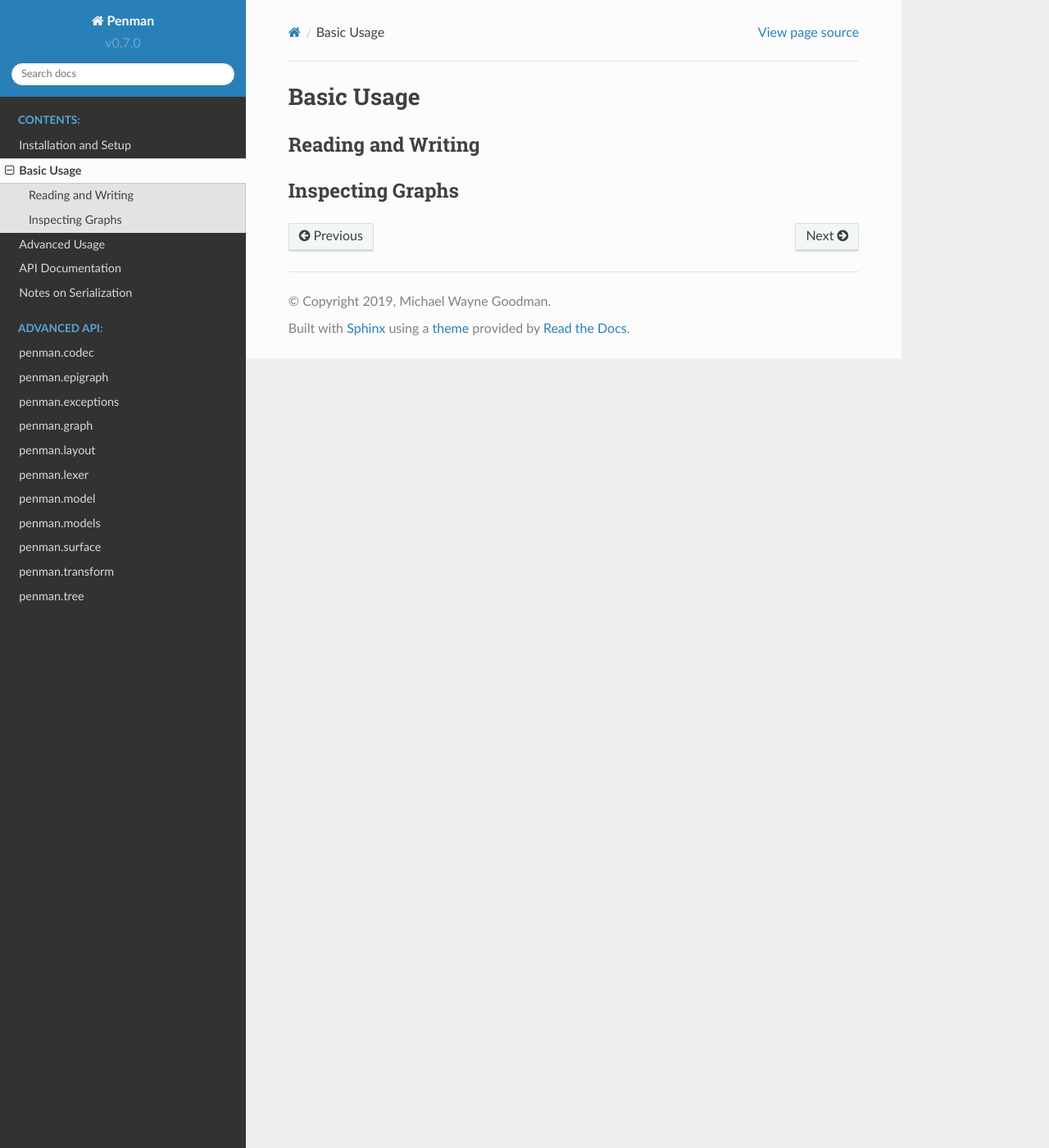
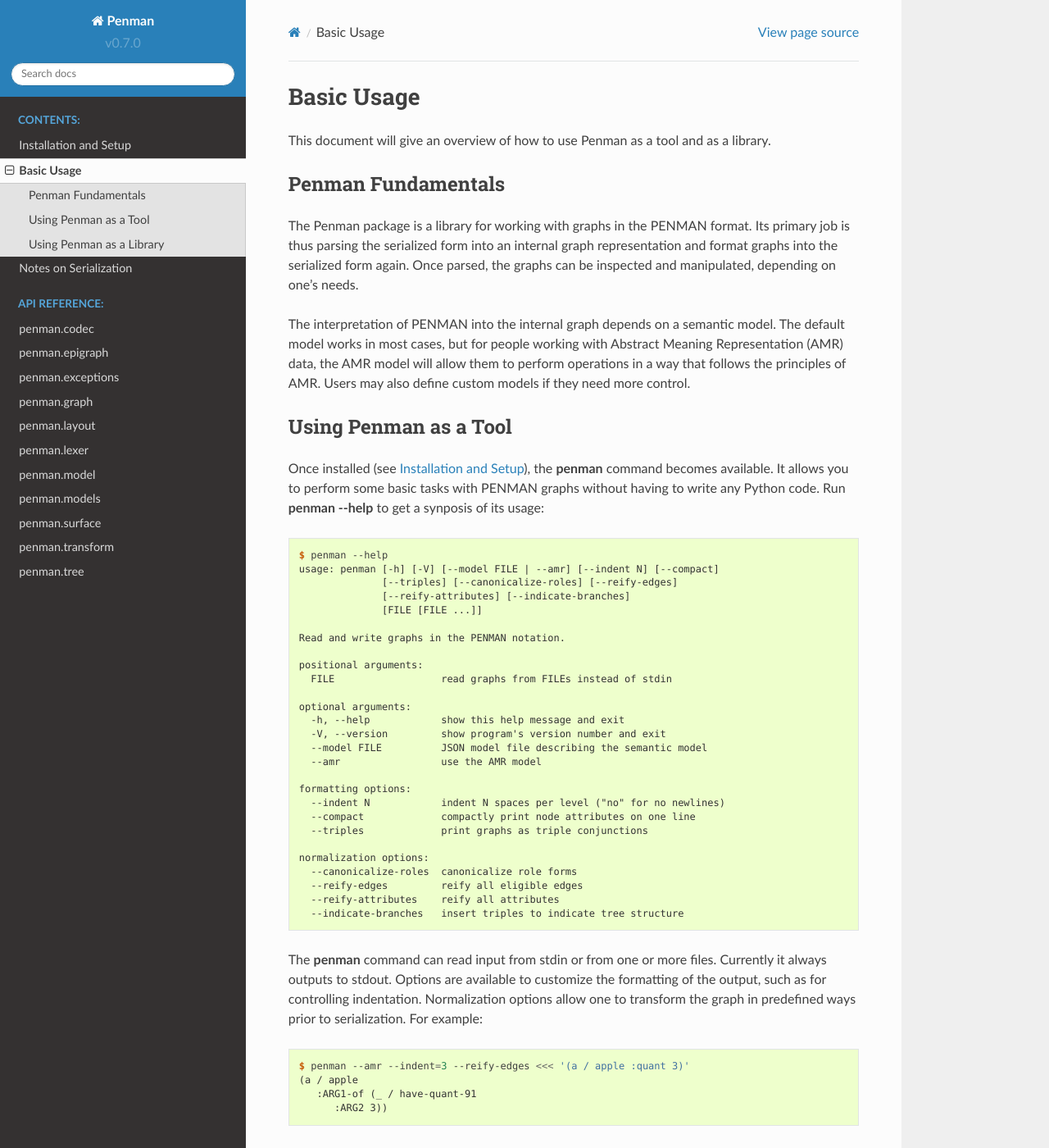
Before and after one commit to goodmami/penman, a Sphinx documentation site: the page built from docs/basic.rst, in a window 1280 px wide and 1400 px high. Shown: the whole window at 82% size. Built offline with Sphinx 7.4.7 and the Read the Docs theme 2.0.0, drawn with Linux system fonts in a browser that asks for light colours; some of the changed text lies outside the part shown.

Commit message:
Update documentation

```diff
--- a/docs/advanced.rst
+++ /dev/null
@@ -1,6 +0,0 @@
-
-Advanced Usage
-==============
-
-Subclassing the Codec
----------------------
--- a/docs/basic.rst
+++ b/docs/basic.rst
@@ -2,8 +2,108 @@
 Basic Usage
 ===========
 
-Reading and Writing
+This document will give an overview of how to use Penman as a tool and
+as a library.
+
+
+Penman Fundamentals
 -------------------
 
-Inspecting Graphs
------------------
+The Penman package is a library for working with graphs in the PENMAN
+format. Its primary job is thus parsing the serialized form into an
+internal graph representation and format graphs into the serialized
+form again. Once parsed, the graphs can be inspected and manipulated,
+depending on one's needs.
+
+The interpretation of PENMAN into the internal graph depends on a
+semantic model. The default model works in most cases, but for people
+working with Abstract Meaning Representation (AMR) data, the AMR model
+will allow them to perform operations in a way that follows the
+principles of AMR. Users may also define custom models if they need
+more control.
+
+
+Using Penman as a Tool
+----------------------
+
+Once installed (see :doc:`setup`), the :command:`penman` command
+becomes available. It allows you to perform some basic tasks with
+PENMAN graphs without having to write any Python code. Run
+:command:`penman --help` to get a synposis of its usage:
+
+.. code-block:: console
+
+   $ penman --help
+   usage: penman [-h] [-V] [--model FILE | --amr] [--indent N] [--compact]
+                 [--triples] [--canonicalize-roles] [--reify-edges]
+                 [--reify-attributes] [--indicate-branches]
+                 [FILE [FILE ...]]
+
+   Read and write graphs in the PENMAN notation.
+
+   positional arguments:
+     FILE                  read graphs from FILEs instead of stdin
+
+   optional arguments:
+     -h, --help            show this help message and exit
+     -V, --version         show program's version number and exit
+     --model FILE          JSON model file describing the semantic model
+     --amr                 use the AMR model
+
+   formatting options:
+     --indent N            indent N spaces per level ("no" for no newlines)
+     --compact             compactly print node attributes on one line
+     --triples             print graphs as triple conjunctions
+
+   normalization options:
+     --canonicalize-roles  canonicalize role forms
+     --reify-edges         reify all eligible edges
+     --reify-attributes    reify all attributes
+     --indicate-branches   insert triples to indicate tree structure
+
+The :command:`penman` command can read input from stdin or from one or
+more files. Currently it always outputs to stdout. Options are
+available to customize the formatting of the output, such as for
+controlling indentation. Normalization options allow one to transform
+the graph in predefined ways prior to serialization. For example:
+
+.. code-block:: console
+
+   $ penman --amr --indent=3 --reify-edges <<< '(a / apple :quant 3)'
+   (a / apple
+      :ARG1-of (_ / have-quant-91
+         :ARG2 3))
+
+
+Using Penman as a Library
+-------------------------
+
+While the command-line utility is convenient, it does not expose all
+the functionality that the Penman package has. For more sophisticated
+uses, the API allows one to directly inspect trees and graphs,
+construct and manipulate trees and graphs, further customize
+serialization, interface with other systems, etc.
+
+For example:
+
+.. code-block:: python
+
+   >>> from penman.codec import PENMANCodec
+   >>> codec = PENMANCodec()
+   >>> g = codec.decode('(b / bark-01 :ARG0 (d / dog))')
+   >>> g.attributes()
+   [Attribute(source='b', role=':instance', target='bark-01'), Attribute(source='d', role=':instance', target='dog')]
+   >>> g.edges()
+   [Edge(source='b', role=':ARG0', target='d')]
+   >>> g.variables()
+   {'d', 'b'}
+   >>> print(codec.encode(g, top='d'))
+   (d / dog
+      :ARG0-of (b / bark-01))
+   >>> g.triples.append(('b', ':polarity', '-'))
+   >>> print(codec.encode(g))
+   (b / bark-01
+      :ARG0 (d / dog)
+      :polarity -)
+
+See the API documentation for more information.
--- a/docs/index.rst
+++ b/docs/index.rst
@@ -12,13 +12,11 @@ Welcome to Penman's documentation!
 
    setup
    basic
-   advanced
-   basic-api
    serialization
 
 .. toctree::
-   :maxdepth: 2
-   :caption: Advanced API:
+   :maxdepth: 1
+   :caption: API Reference:
 
    api/penman.codec
    api/penman.epigraph
```
Also changed, not shown: docs/basic-api.rst (deleted, +0 -66 lines), docs/serialization.rst (+14 -13 lines).
